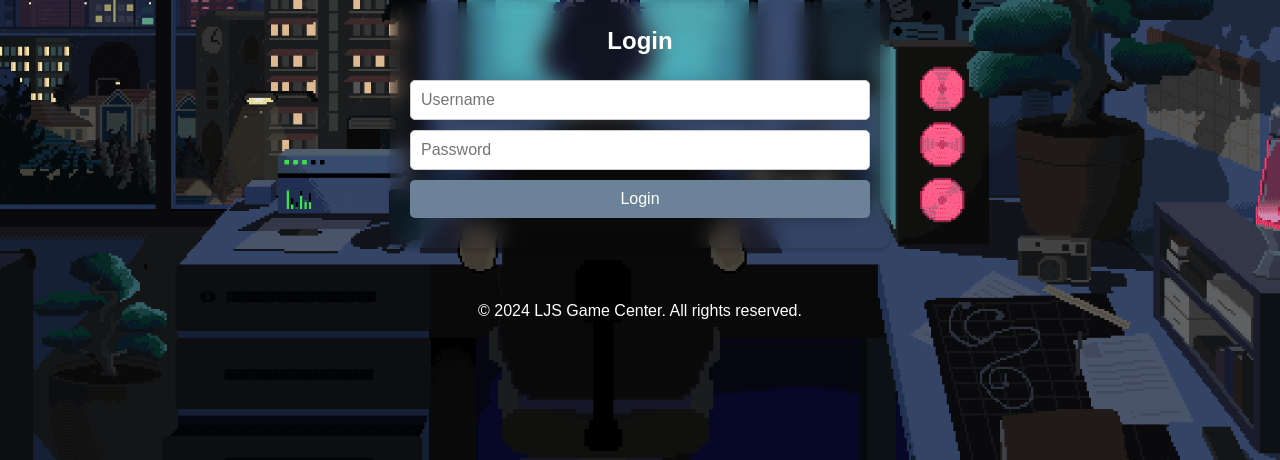
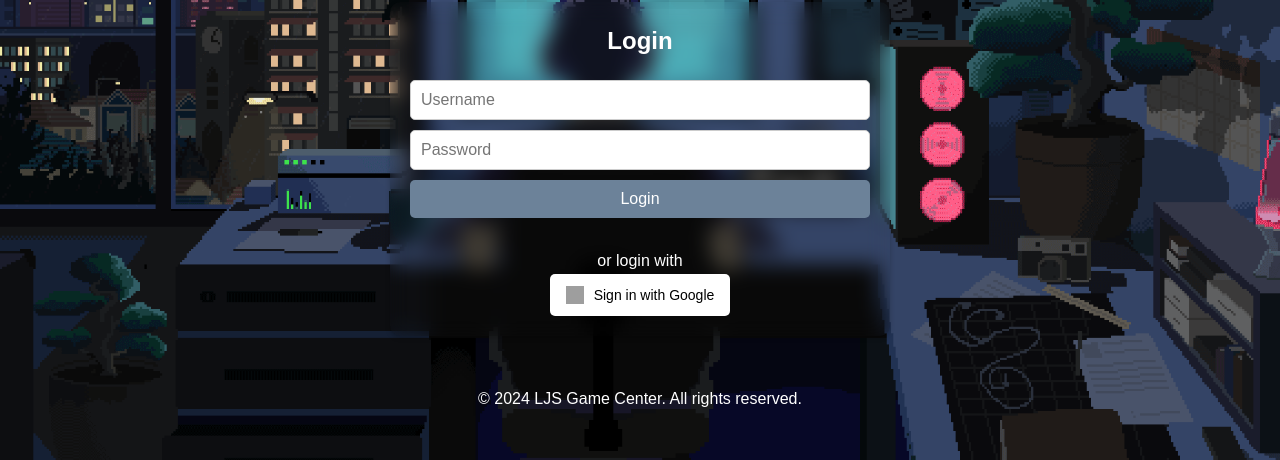
Before and after one commit to SuperbVisor/Standalonev1, a Flask app: page /login in a window 1280 px wide. Shown: the part 340-800 px from the top of the page. Run offline with Flask 3, Linux system fonts and the light colour scheme; grey boxes are pictures that could not be loaded.

Commit message:
modified:   app.py 	new file:   client_secrets.json 	modified:   static/css/styles.css 	modified:   templates/login.html

```diff
--- a/app.py
+++ b/app.py
@@ -3,7 +3,23 @@ from flask_sqlalchemy import SQLAlchemy
 from flask_bcrypt import Bcrypt, check_password_hash
 import os
 from werkzeug.utils import secure_filename
+from google.oauth2.credentials import Credentials
+from google_auth_oauthlib.flow import Flow
+from google.auth.transport.requests import Request
+import requests
 
+
+# Google Sign-In Configuration
+GOOGLE_CLIENT_ID = "260418655884-g8qql6osd9hclkof5835g4hv6j8qekib.apps.googleusercontent.com"
+GOOGLE_CLIENT_SECRET = "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"
+GOOGLE_DISCOVERY_URL = "https://accounts.google.com/.well-known/openid-configuration"
+
+# Configure Google Sign-In flow
+flow = Flow.from_client_secrets_file(
+    'client_secrets.json',
+    scopes=['openid', 'email', 'profile'],
+    redirect_uri='http://localhost:5000/callback'
+)
 
 app = Flask(__name__)
 app.secret_key = 'your_secret_key'
@@ -63,6 +79,44 @@ with app.app_context():
     setup_admin()
 
 # Routes
+@app.route('/google-login')
+def google_login():
+    authorization_url, state = flow.authorization_url()
+    session['state'] = state
+    return redirect(authorization_url)
+
+@app.route('/callback')
+def callback():
+    flow.fetch_token(authorization_response=request.url)
+
+    if not session['state'] == request.args['state']:
+        abort(500)  # State does not match!
+
+    credentials = flow.credentials
+    request_session = requests.session()
+    token_request = requests.Request().prepare()
+
+    token_request.headers['Authorization'] = f'Bearer {credentials.token}'
+    token_request.url = 'https://www.googleapis.com/oauth2/v3/userinfo'
+    response = request_session.send(token_request)
+    userinfo = response.json()
+
+    # Check if user exists, if not, create a new user
+    user = User.query.filter_by(email=userinfo['email']).first()
+    if not user:
+        user = User(email=userinfo['email'],
+                    username=userinfo['name'],
+                    password=bcrypt.generate_password_hash('google_auth').decode('utf-8'))
+        db.session.add(user)
+        db.session.commit()
+
+    # Log in the user
+    session['user_id'] = user.id
+    session['username'] = user.username
+    flash('Logged in successfully via Google', 'success')
+    return redirect(url_for('index'))
+
+
 @app.route('/404')
 def error_404():
     return render_template('404.html'), 404
--- a/static/css/styles.css
+++ b/static/css/styles.css
@@ -440,3 +440,34 @@ nav ul li a.logout:hover {
     height: 100%;
     object-fit: cover;
 }
+.sso-container {
+    margin-top: 20px;
+    text-align: center;
+    color: white;
+}
+
+.sso-container span{
+    color: black;
+}
+
+.google-signin-button {
+    display: inline-flex;
+    align-items: center;
+    background-color: #ffffff;
+    color: white;
+    border: none;
+    padding: 10px 16px;
+    border-radius: 5px;
+    font-family: 'Roboto', sans-serif;
+    font-size: 14px;
+    font-weight: 500;
+    text-decoration: none;
+}
+
+.google-signin-button:hover {
+    background-color: #dbdbdb;
+}
+
+.google-signin-button img {
+    margin-right: 10px;
+}
--- a/templates/login.html
+++ b/templates/login.html
@@ -11,5 +11,12 @@
         <input type="password" name="password" placeholder="Password" required>
         <button type="submit">Login</button>
     </form>
+    <div class="sso-container">
+        <p>or login with</p>
+        <a href="/google-login" class="google-signin-button">
+            <img src="https://developers.google.com/identity/images/g-logo.png" alt="Google logo" width="18" height="18">
+            <span>Sign in with Google</span>
+        </a>
+    </div>
 </div>
 {% endblock %}
```
Also changed, not shown: client_secrets.json (added, +10 -0 lines).
